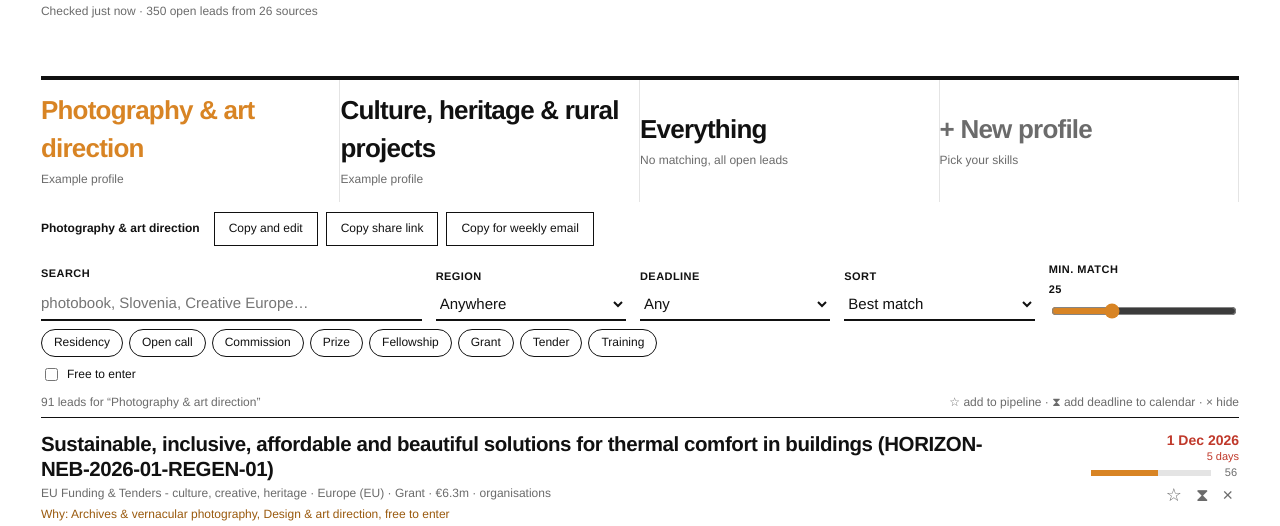
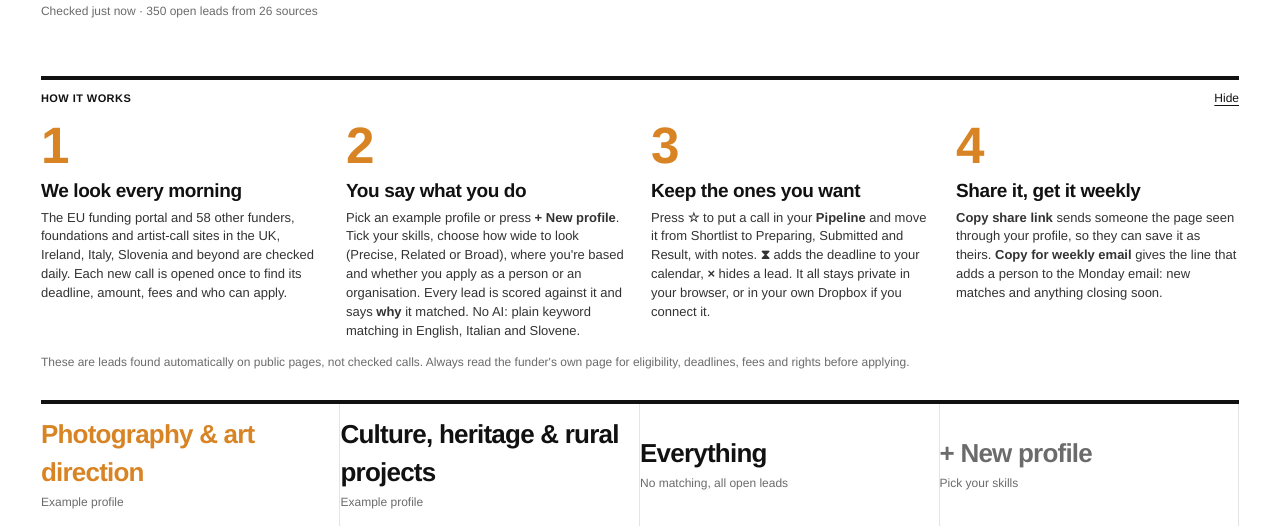
Before and after one commit to cardopoli/opportunities, a plain HTML site: page index.html in a window 1280 px wide. Shown: the part 294-820 px from the top of the page. Drawn offline with Linux system fonts and the light colour scheme.

Commit message:
Add a clear How it works band at the top of the page
Co-Authored-By: Claude Opus 5.5 <noreply@anthropic.com>
Claude-Session: https://claude.ai/code/session_01J6YqKjGeD2YxJN2bGxFHyT

```diff
--- a/assets/app.mjs
+++ b/assets/app.mjs
@@ -288,6 +288,7 @@ function drawSources() {
 function draw() {
   document.querySelectorAll('[data-view]').forEach(b => b.setAttribute('aria-selected', String(b.dataset.view === view)));
   document.body.classList.toggle('compact', view !== 'leads');
+  $('how').hidden = view !== 'leads';
   for (const v of ['leads', 'pipeline', 'sources']) $('v-' + v).hidden = v !== view;
   const n = Object.values(state.pipeline).filter(p => p && !p.deleted).length;
   $('pipe-count').textContent = n ? ` (${n})` : '';
@@ -354,6 +355,10 @@ async function start() {
   lastVisit = marks.previous;
   if (lastVisit) $('only-new-label').textContent = `New since your last visit (${data.items.filter(i => i.first_seen > lastVisit && i.status !== 'closed').length})`;
   else $('only-new-wrap').hidden = true;
+  const how = $('how'), folded = read('opps.howFolded', false);
+  const setHow = f => { how.classList.toggle('folded', f); $('how-toggle').textContent = f ? 'Show' : 'Hide'; $('how-toggle').setAttribute('aria-expanded', String(!f)); };
+  setHow(folded); $('how-toggle').onclick = () => { const f = !how.classList.contains('folded'); write('opps.howFolded', f); setHow(f); };
+  if (data.sources?.length) $('how-sources').textContent = `${data.sources.length + manual.length - 1} other`;
   wire(); drawSync(); draw();
   if (db) pull().then(() => { draw(); status('Synced with Dropbox.'); }).catch(e => status(e.message, true));
 }
--- a/index.html
+++ b/index.html
@@ -96,6 +96,17 @@ footer{margin-top:50px;border-top:1px solid var(--fg);padding-top:12px;font-size
 .picked{font-size:12px;color:var(--muted);margin:8px 0 0}.preview{font-weight:700;margin:14px 0 0}
 .why{font-size:12px;color:var(--accent-ink);margin-top:3px}
 @media(max-width:900px){.builder .grid{grid-template-columns:1fr}}
+.how{border-top:4px solid var(--fg);margin:28px 0 0;padding-top:10px}
+.how-head{display:flex;justify-content:space-between;align-items:baseline;gap:12px}
+.how h2{font-size:11px;font-weight:700;text-transform:uppercase;letter-spacing:.04em;margin:0}
+.how ol{display:grid;grid-template-columns:repeat(4,minmax(0,1fr));gap:22px;margin:12px 0 0}
+.how li{counter-increment:how}.how li::before{content:counter(how);display:block;font-size:clamp(34px,4vw,56px);font-weight:700;letter-spacing:-.05em;line-height:1;color:var(--accent)}
+.how h3{font-size:clamp(16px,1.5vw,19px);letter-spacing:-.02em;margin:6px 0 4px}
+.how p{margin:0;font-size:13px;color:#333}
+.how .note{margin:14px 0 0;font-size:12px;color:var(--muted)}
+.how.folded ol,.how.folded .note{display:none}
+@media(max-width:900px){.how ol{grid-template-columns:1fr 1fr}}
+@media(max-width:600px){.how ol{grid-template-columns:1fr}}
 code{font:12px ui-monospace,monospace;background:#f3f3f3;padding:1px 4px;word-break:break-all}
 @media(max-width:900px){.filters{grid-template-columns:1fr 1fr}.filters label:first-child{grid-column:1/-1}.columns{grid-template-columns:1fr 1fr}.add{grid-template-columns:1fr 1fr}.two{grid-template-columns:1fr}}
 @media(max-width:600px){.lead{grid-template-columns:1fr}.side{flex-direction:row;align-items:center;justify-content:space-between;text-align:left}.match small{right:-24px}.columns{grid-template-columns:1fr}.top{flex-wrap:wrap}.add{grid-template-columns:1fr}}
@@ -109,6 +120,17 @@ code{font:12px ui-monospace,monospace;background:#f3f3f3;padding:1px 4px;word-br
 <p class="lede">Grants, open calls, residencies, commissions, prizes and foundation funding: EU, UK, Italy, Slovenia and international. Checked every morning, matched to your skills. Pick a profile or make your own.</p>
 <div id="checked"></div>
 <div id="status" role="status" aria-live="polite"></div>
+
+<section id="how" class="how" aria-labelledby="how-title">
+ <div class="how-head"><h2 id="how-title">How it works</h2><button id="how-toggle" class="link" type="button" aria-expanded="true">Hide</button></div>
+ <ol>
+  <li><h3>We look every morning</h3><p>The EU funding portal and <span id="how-sources">dozens of other</span> funders, foundations and artist-call sites in the UK, Ireland, Italy, Slovenia and beyond are checked daily. Each new call is opened once to find its deadline, amount, fees and who can apply.</p></li>
+  <li><h3>You say what you do</h3><p>Pick an example profile or press <b>+ New profile</b>. Tick your skills, choose how wide to look (Precise, Related or Broad), where you're based and whether you apply as a person or an organisation. Every lead is scored against it and says <b>why</b> it matched. No AI: plain keyword matching in English, Italian and Slovene.</p></li>
+  <li><h3>Keep the ones you want</h3><p>Press <b>☆</b> to put a call in your <b>Pipeline</b> and move it from Shortlist to Preparing, Submitted and Result, with notes. <b>⧗</b> adds the deadline to your calendar, <b>×</b> hides a lead. It all stays private in your browser, or in your own Dropbox if you connect it.</p></li>
+  <li><h3>Share it, get it weekly</h3><p><b>Copy share link</b> sends someone the page seen through your profile, so they can save it as theirs. <b>Copy for weekly email</b> gives the line that adds a person to the Monday email: new matches and anything closing soon.</p></li>
+ </ol>
+ <p class="note">These are leads found automatically on public pages, not checked calls. Always read the funder's own page for eligibility, deadlines, fees and rights before applying.</p>
+</section>
 
 <section id="v-leads">
  <div id="profiles" class="profiles" role="group" aria-label="Match profile"></div>
```
